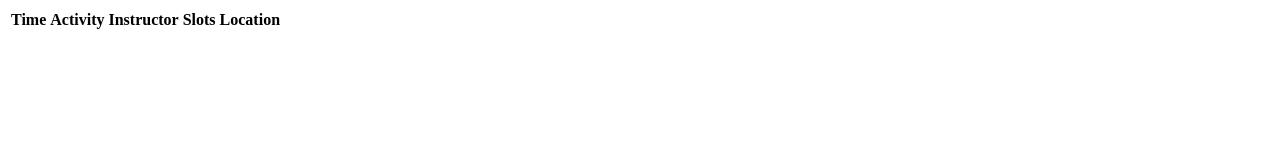
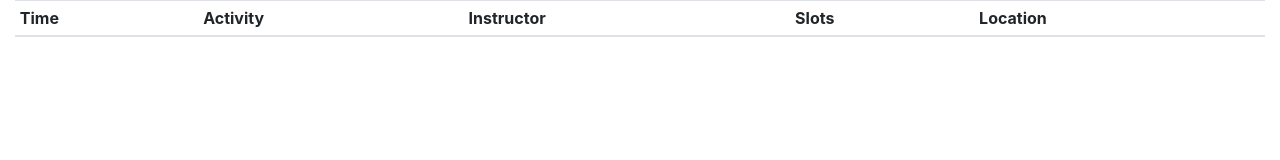
Before and after one commit to sehra/orangeworks, a plain HTML site: page nw.html in a window 1280 px wide. Drawn offline with nearby package versions, Linux system fonts and the light colour scheme; no server answers.

Commit message:
Update nw.html

```diff
--- a/nw.html
+++ b/nw.html
@@ -3,9 +3,11 @@
 <html>
 <head>
 	<title>Nordic Wellness</title>
+	<link rel="stylesheet" href="https://cdn.jsdelivr.net/npm/bootstrap@4.5.0/dist/css/bootstrap.min.css" />
 </head>
 <body>
-	<table>
+	<div class="container-fluid">
+		<table class="table table-hover table-sm">
 			<thead>
 				<tr>
 					<th>Time</th>
@@ -16,28 +18,31 @@
 				</tr>
 			</thead>
 			<tbody data-bind="foreach: activities">
-			<tr>
-				<th data-bind="text: when"></th>
-				<th data-bind="text: name"></th>
-				<th data-bind="text: instructor"></th>
-				<th data-bind="text: free"></th>
-				<th data-bind="text: location"></th>
+				<tr data-bind="css: { 'text-muted': status == 'Cancelled' }">
+					<td data-bind="text: when"></td>
+					<td data-bind="text: name"></td>
+					<td data-bind="text: instructor"></td>
+					<td data-bind="text: slots"></td>
+					<td data-bind="text: location"></td>
 				</tr>
 			</tbody>
 		</table>
+	</div>
 	<script src="https://cdn.jsdelivr.net/npm/jquery@3.5.1/dist/jquery.min.js"></script>
 	<script src="https://cdn.jsdelivr.net/npm/knockout@3.5.1/build/output/knockout-latest.min.js"></script>
 	<script src="https://cdn.jsdelivr.net/npm/moment@2.26.0/moment.min.js"></script>
 	<script>
-		const params = { clubids: "11263,11264,15640" };
+		const params = { clubIds: "11263,11264,15640" };
 		$.getJSON("https://api1.nordicwellness.se/groupactivity/timeslot", params, function (data) {
+			console.log(data);
 			ko.applyBindings({
 				activities: data.groupActivities.map(x => ({
-					when: moment(x.StartTime).format('llll') + '-' + moment(x.EndTime).format('LT'),
+					when: moment(x.StartTime).format('ll HH:mm') + '-' + moment(x.EndTime).format('HH:mm'),
 					name: x.Name,
 					instructor: x.Instructor,
-					free: x.FreeSlots,
+					slots: x.FreeSlots,
 					location: x.Location,
+					status: x.Status,
 				}))
 			});
 		});
```
Lines whose indentation alone changed are shown as unchanged.
